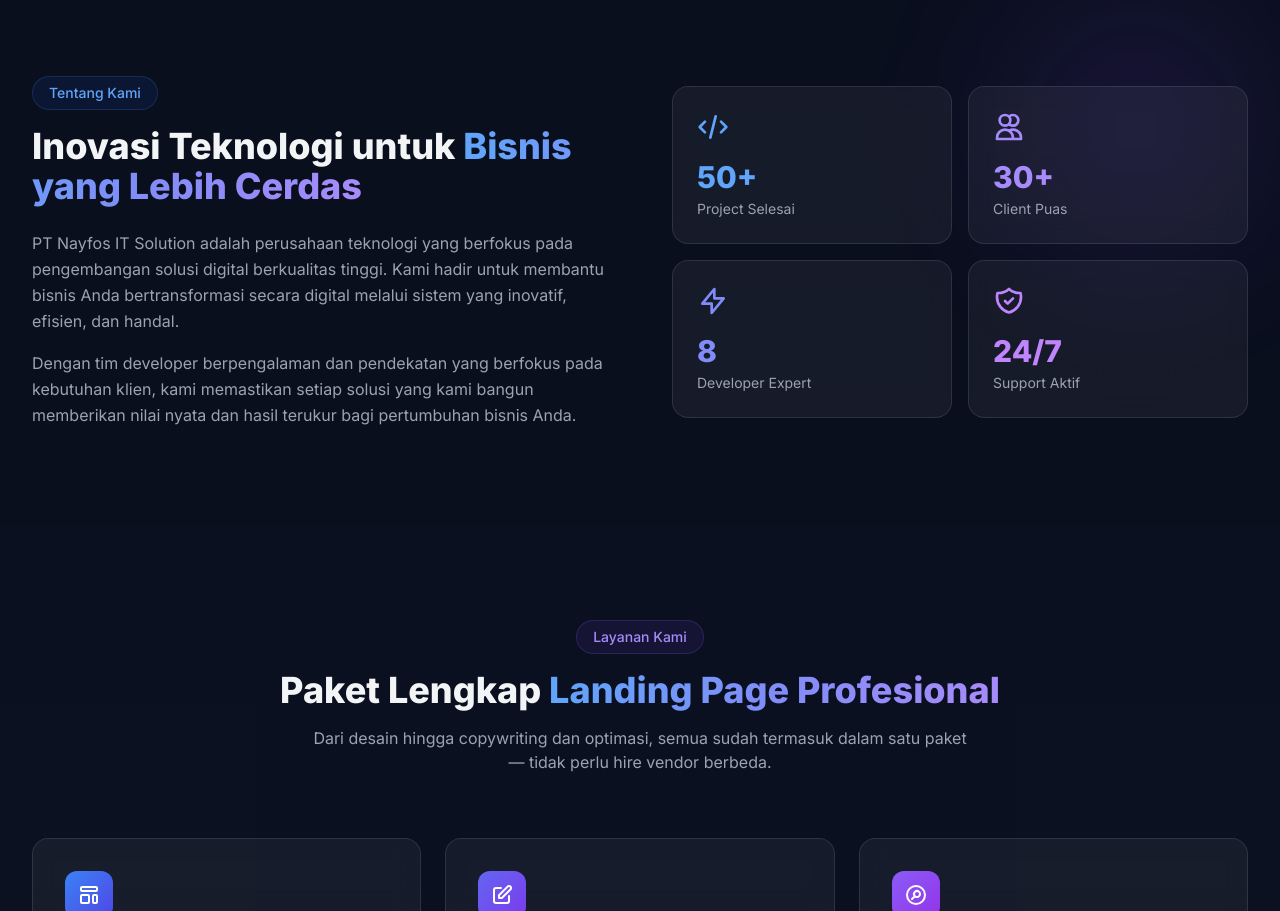
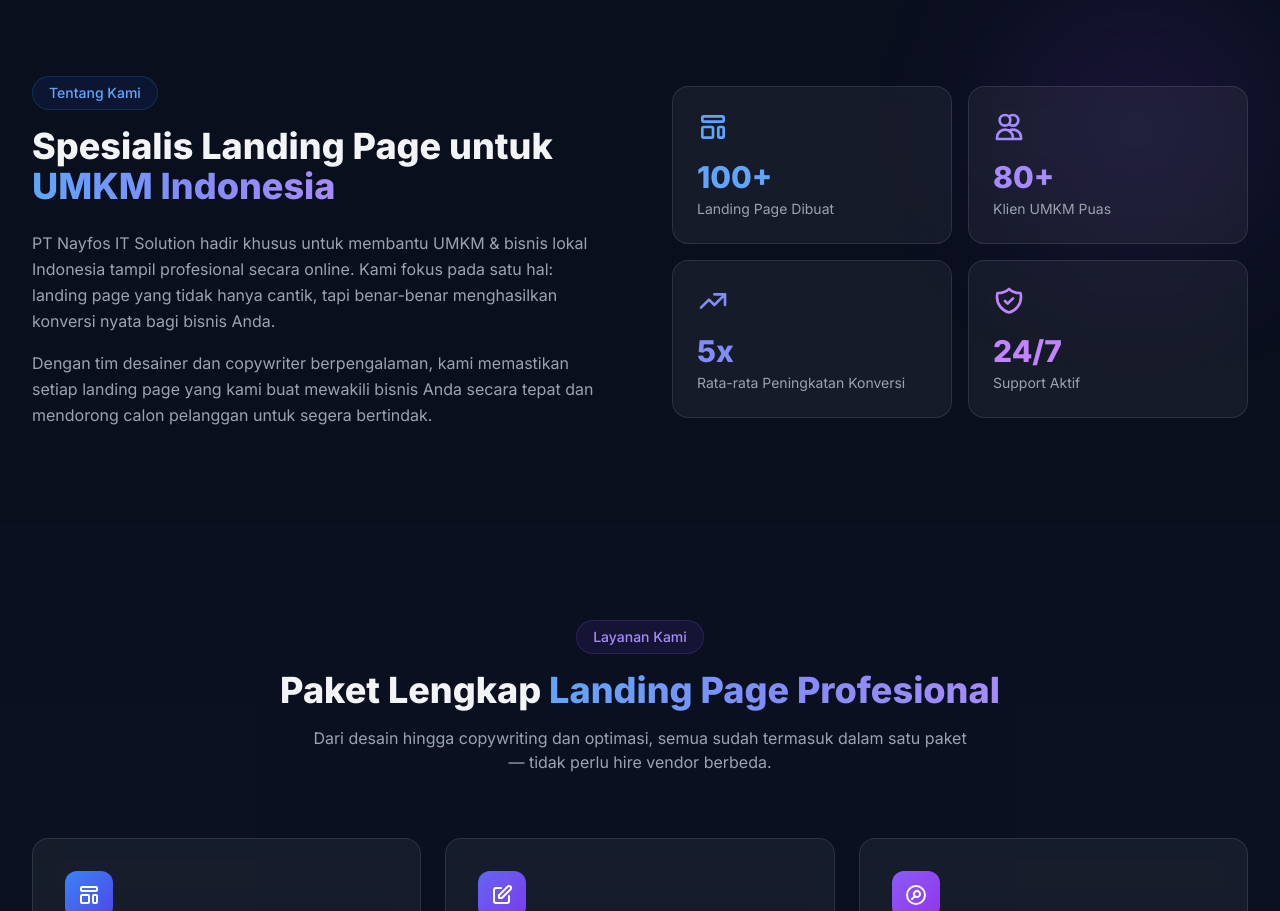
Before and after one commit to sofyawanadi/nis_landing_page, a React (Vite) app: page / in a window 1280 px wide. Shown: the part 820-1731 px from the top of the page. Built offline with nearby package versions, Linux system fonts and the light colour scheme.

Commit message:
content: update About copy and stats for LP specialist positioning

```diff
--- a/src/components/About.jsx
+++ b/src/components/About.jsx
@@ -1,15 +1,15 @@
 import { motion } from 'framer-motion'
 import {
-  HiOutlineCode,
-  HiOutlineLightningBolt,
+  HiOutlineTemplate,
+  HiOutlineUsers,
+  HiOutlineTrendingUp,
   HiOutlineShieldCheck,
-  HiOutlineUsers,
 } from 'react-icons/hi'
 
 const stats = [
-  { icon: HiOutlineCode, value: '50+', label: 'Project Selesai', color: 'text-blue-400' },
-  { icon: HiOutlineUsers, value: '30+', label: 'Client Puas', color: 'text-violet-400' },
-  { icon: HiOutlineLightningBolt, value: '8', label: 'Developer Expert', color: 'text-indigo-400' },
+  { icon: HiOutlineTemplate, value: '100+', label: 'Landing Page Dibuat', color: 'text-blue-400' },
+  { icon: HiOutlineUsers, value: '80+', label: 'Klien UMKM Puas', color: 'text-violet-400' },
+  { icon: HiOutlineTrendingUp, value: '5x', label: 'Rata-rata Peningkatan Konversi', color: 'text-indigo-400' },
   { icon: HiOutlineShieldCheck, value: '24/7', label: 'Support Aktif', color: 'text-purple-400' },
 ]
 
@@ -42,19 +42,19 @@ export default function About() {
               Tentang Kami
             </span>
             <h2 className="text-3xl sm:text-4xl font-extrabold mb-6 leading-tight">
-              Inovasi Teknologi untuk{' '}
-              <span className="gradient-text">Bisnis yang Lebih Cerdas</span>
+              Spesialis Landing Page untuk{' '}
+              <span className="gradient-text">UMKM Indonesia</span>
             </h2>
             <p className="text-gray-400 leading-relaxed mb-4">
-              PT Nayfos IT Solution adalah perusahaan teknologi yang berfokus pada
-              pengembangan solusi digital berkualitas tinggi. Kami hadir untuk membantu
-              bisnis Anda bertransformasi secara digital melalui sistem yang inovatif,
-              efisien, dan handal.
+              PT Nayfos IT Solution hadir khusus untuk membantu UMKM & bisnis
+              lokal Indonesia tampil profesional secara online. Kami fokus pada
+              satu hal: landing page yang tidak hanya cantik, tapi benar-benar
+              menghasilkan konversi nyata bagi bisnis Anda.
             </p>
             <p className="text-gray-400 leading-relaxed">
-              Dengan tim developer berpengalaman dan pendekatan yang berfokus pada
-              kebutuhan klien, kami memastikan setiap solusi yang kami bangun memberikan
-              nilai nyata dan hasil terukur bagi pertumbuhan bisnis Anda.
+              Dengan tim desainer dan copywriter berpengalaman, kami memastikan
+              setiap landing page yang kami buat mewakili bisnis Anda secara
+              tepat dan mendorong calon pelanggan untuk segera bertindak.
             </p>
           </motion.div>
 
```
